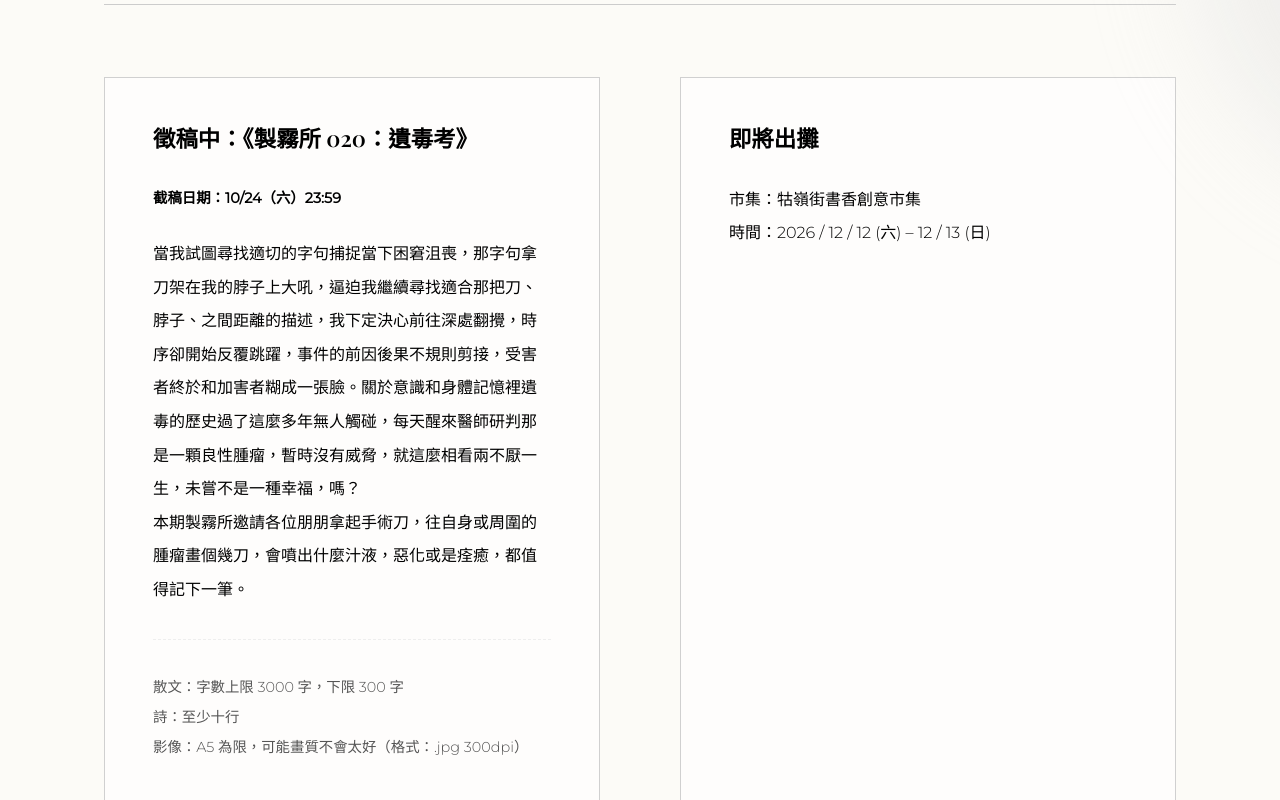
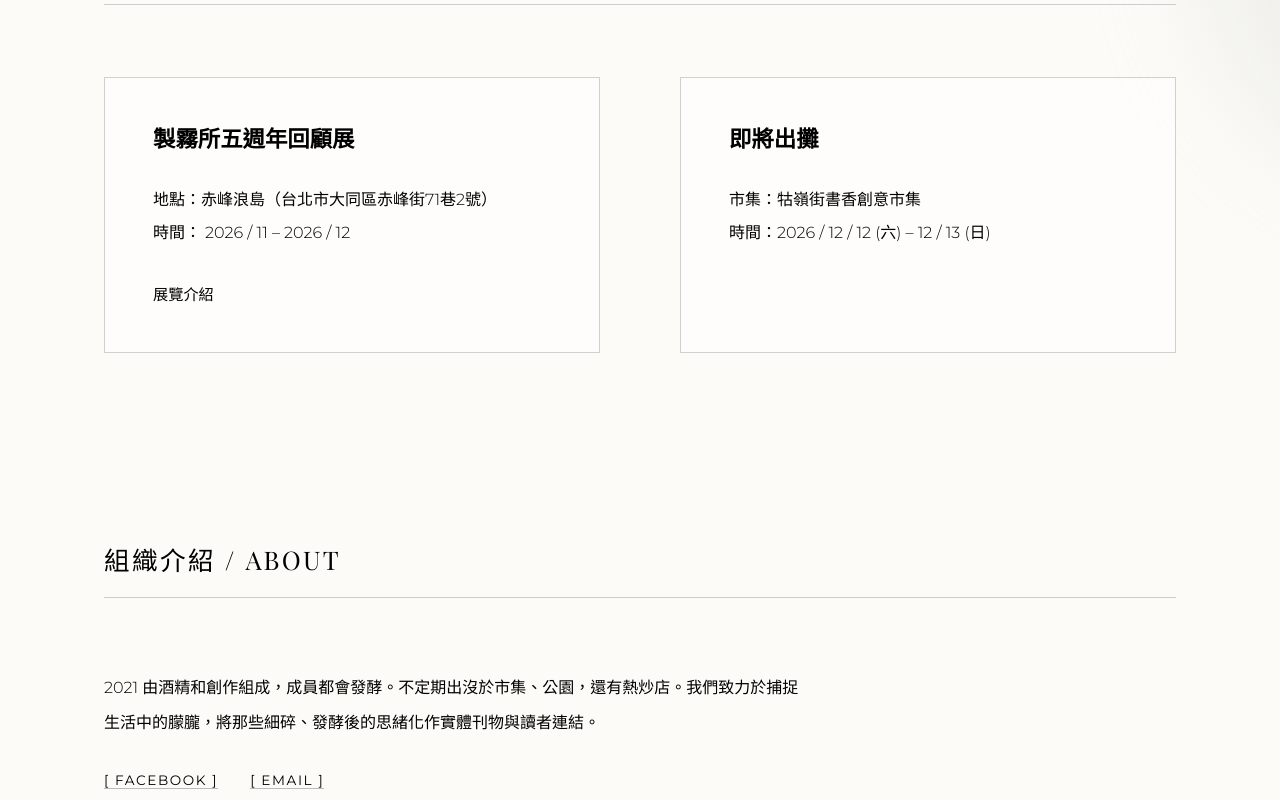
Before and after one commit to mistycornernovember/misty.corner, a React (Vite) app: page / in a window 1280 px wide. Shown: the part 1040-1840 px from the top of the page. Built offline with nearby package versions, Linux system fonts and the light colour scheme; a web font is replaced by a local one.

Commit message:
add 五週年回顧展

```diff
--- a/src/data.ts
+++ b/src/data.ts
@@ -206,14 +206,10 @@ export const CONTRIBUTION_RULES = `散文：字數上限 3000 字，下限 300
 
 export const NEWS_DATA = [
   {
-    title: '徵稿中：《製霧所 020：遺毒考》',
-    content: '當我試圖尋找適切的字句捕捉當下困窘沮喪，那字句拿刀架在我的脖子上大吼，逼迫我繼續尋找適合那把刀、脖子、之間距離的描述，我下定決心前往深處翻攪，時序卻開始反覆跳躍，事件的前因後果不規則剪接，受害者終於和加害者糊成一張臉。關於意識和身體記憶裡遺毒的歷史過了這麼多年無人觸碰，每天醒來醫師研判那是一顆良性腫瘤，暫時沒有威脅，就這麼相看兩不厭一生，未嘗不是一種幸福，嗎？\n本期製霧所邀請各位朋朋拿起手術刀，往自身或周圍的腫瘤畫個幾刀，會噴出什麼汁液，惡化或是痊癒，都值得記下一筆。',
-    deadline: '10/24（六）23:59',
-    showRules: true, // 是否顯示固定規範
-    links: [
-      { label: 'E-mail: misty.corner.november@gmail.com', url: 'mailto:misty.corner.november@gmail.com' },
-      { label: 'Facebook: 製霧所 Misty Corner', url: 'https://www.facebook.com/misty.corner.november' }
-    ]
+    title: '製霧所五週年回顧展',
+    links: [{label: '展覽介紹', url: 'https://www.facebook.com/share/p/1DohJJdeg6/'}],
+    content:'地點：赤峰浪島（台北市大同區赤峰街71巷2號） \n 時間： 2026 / 11  –  2026 / 12',
+    showRules: false
   },
   {
     title: '即將出攤',
```
